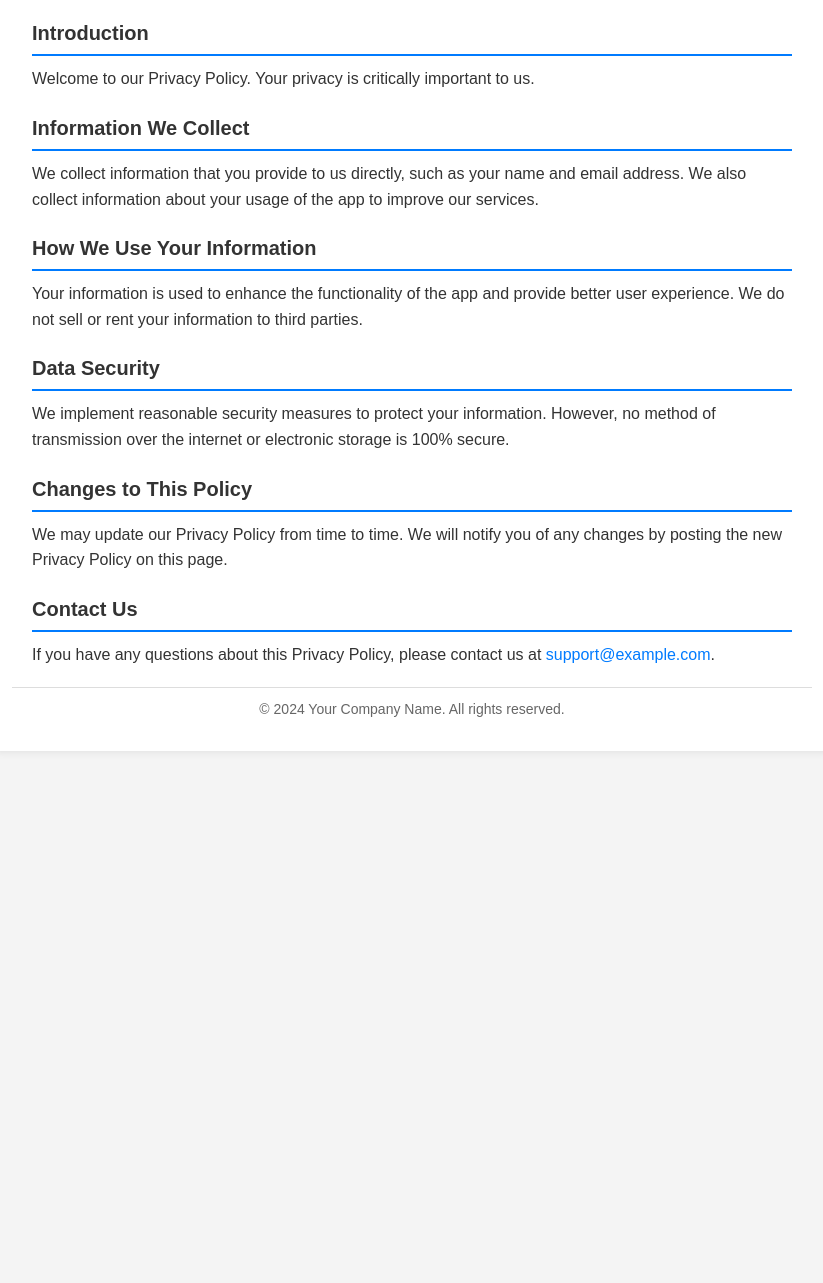
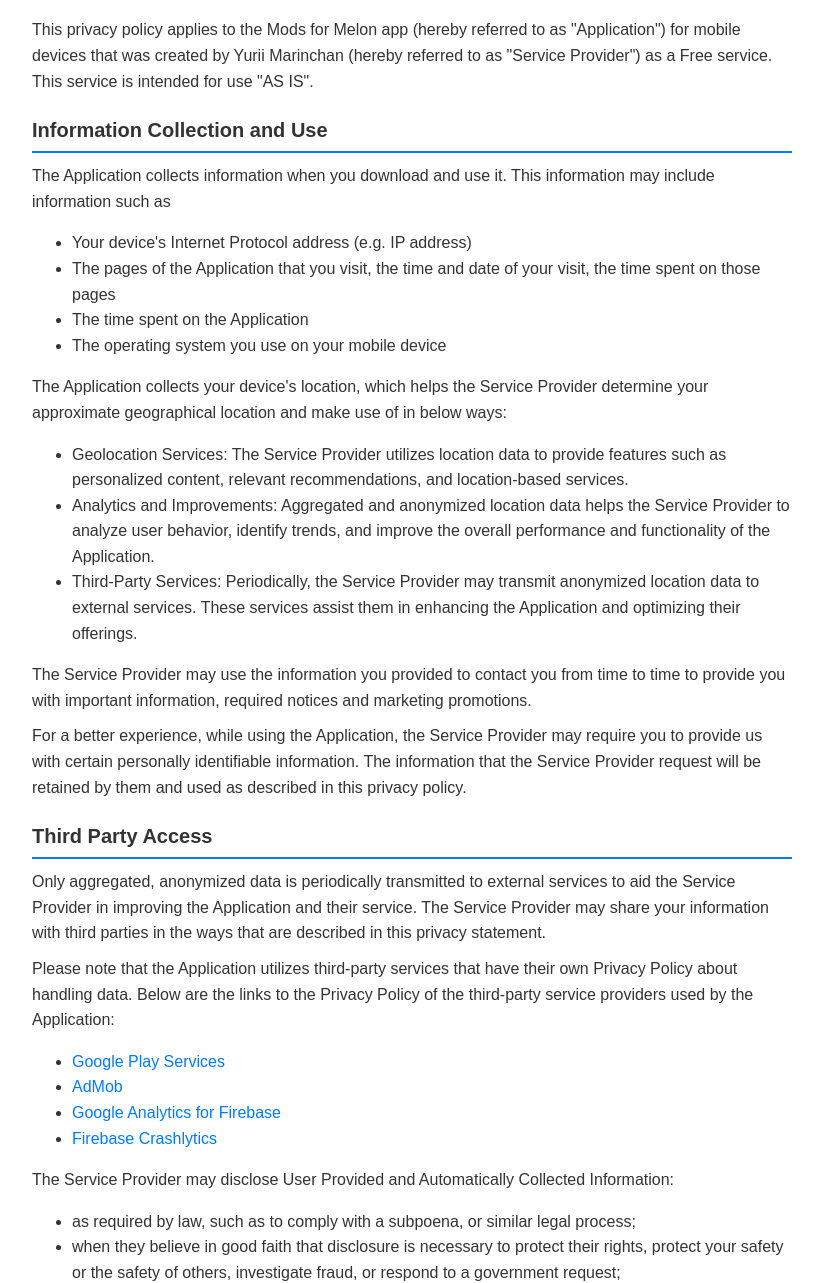
Before and after one commit to 94marinchan/94marinchan.github.io, a plain HTML site: page index.html in a window 1280 px wide. Shown: the part 81-1364 px from the top of the page, without its empty margins (228-1051 px from the left). Before the commit the page ends 852 px from the top, so only its background shows below. Drawn offline with Linux system fonts and the light colour scheme.

Commit message:
Update index.html

```diff
--- a/index.html
+++ b/index.html
@@ -13,32 +13,76 @@
         </header>
         <main>
             <section>
-                <h2>Introduction</h2>
-                <p>Welcome to our Privacy Policy. Your privacy is critically important to us.</p>
+                <p>This privacy policy applies to the Mods for Melon app (hereby referred to as "Application") for mobile devices that was created by Yurii Marinchan (hereby referred to as "Service Provider") as a Free service. This service is intended for use "AS IS".</p>
             </section>
             <section>
-                <h2>Information We Collect</h2>
-                <p>We collect information that you provide to us directly, such as your name and email address. We also collect information about your usage of the app to improve our services.</p>
+                <h2>Information Collection and Use</h2>
+                <p>The Application collects information when you download and use it. This information may include information such as</p>
+                <ul>
+                    <li>Your device's Internet Protocol address (e.g. IP address)</li>
+                    <li>The pages of the Application that you visit, the time and date of your visit, the time spent on those pages</li>
+                    <li>The time spent on the Application</li>
+                    <li>The operating system you use on your mobile device</li>
+                </ul>
+                <p>The Application collects your device's location, which helps the Service Provider determine your approximate geographical location and make use of in below ways:</p>
+                <ul>
+                    <li>Geolocation Services: The Service Provider utilizes location data to provide features such as personalized content, relevant recommendations, and location-based services.</li>
+                    <li>Analytics and Improvements: Aggregated and anonymized location data helps the Service Provider to analyze user behavior, identify trends, and improve the overall performance and functionality of the Application.</li>
+                    <li>Third-Party Services: Periodically, the Service Provider may transmit anonymized location data to external services. These services assist them in enhancing the Application and optimizing their offerings.</li>
+                </ul>
+                <p>The Service Provider may use the information you provided to contact you from time to time to provide you with important information, required notices and marketing promotions.</p>
+                <p>For a better experience, while using the Application, the Service Provider may require you to provide us with certain personally identifiable information. The information that the Service Provider request will be retained by them and used as described in this privacy policy.</p>
             </section>
             <section>
-                <h2>How We Use Your Information</h2>
-                <p>Your information is used to enhance the functionality of the app and provide better user experience. We do not sell or rent your information to third parties.</p>
+                <h2>Third Party Access</h2>
+                <p>Only aggregated, anonymized data is periodically transmitted to external services to aid the Service Provider in improving the Application and their service. The Service Provider may share your information with third parties in the ways that are described in this privacy statement.</p>
+                <p>Please note that the Application utilizes third-party services that have their own Privacy Policy about handling data. Below are the links to the Privacy Policy of the third-party service providers used by the Application:</p>
+                <ul>
+                    <li><a href="https://www.google.com/policies/privacy/" target="_blank" rel="noopener noreferrer">Google Play Services</a></li>
+                    <li><a href="https://support.google.com/admob/answer/6128543?hl=en" target="_blank" rel="noopener noreferrer">AdMob</a></li>
+                    <li><a href="https://firebase.google.com/support/privacy" target="_blank" rel="noopener noreferrer">Google Analytics for Firebase</a></li>
+                    <li><a href="https://firebase.google.com/support/privacy/" target="_blank" rel="noopener noreferrer">Firebase Crashlytics</a></li>
+                </ul>
+                <p>The Service Provider may disclose User Provided and Automatically Collected Information:</p>
+                <ul>
+                    <li>as required by law, such as to comply with a subpoena, or similar legal process;</li>
+                    <li>when they believe in good faith that disclosure is necessary to protect their rights, protect your safety or the safety of others, investigate fraud, or respond to a government request;</li>
+                    <li>with their trusted services providers who work on their behalf, do not have an independent use of the information we disclose to them, and have agreed to adhere to the rules set forth in this privacy statement.</li>
+                </ul>
             </section>
             <section>
-                <h2>Data Security</h2>
-                <p>We implement reasonable security measures to protect your information. However, no method of transmission over the internet or electronic storage is 100% secure.</p>
+                <h2>Opt-Out Rights</h2>
+                <p>You can stop all collection of information by the Application easily by uninstalling it. You may use the standard uninstall processes as may be available as part of your mobile device or via the mobile application marketplace or network.</p>
             </section>
             <section>
-                <h2>Changes to This Policy</h2>
-                <p>We may update our Privacy Policy from time to time. We will notify you of any changes by posting the new Privacy Policy on this page.</p>
+                <h2>Data Retention Policy</h2>
+                <p>The Service Provider will retain User Provided data for as long as you use the Application and for a reasonable time thereafter. If you'd like them to delete User Provided Data that you have provided via the Application, please contact them at 94marinchan@gmail.com and they will respond in a reasonable time.</p>
+            </section>
+            <section>
+                <h2>Children</h2>
+                <p>The Service Provider does not use the Application to knowingly solicit data from or market to children under the age of 13.</p>
+                <p>The Application does not address anyone under the age of 13. The Service Provider does not knowingly collect personally identifiable information from children under 13 years of age. In the case the Service Provider discover that a child under 13 has provided personal information, the Service Provider will immediately delete this from their servers. If you are a parent or guardian and you are aware that your child has provided us with personal information, please contact the Service Provider (94marinchan@gmail.com) so that they will be able to take the necessary actions.</p>
+            </section>
+            <section>
+                <h2>Security</h2>
+                <p>The Service Provider is concerned about safeguarding the confidentiality of your information. The Service Provider provides physical, electronic, and procedural safeguards to protect information the Service Provider processes and maintains.</p>
+            </section>
+            <section>
+                <h2>Changes</h2>
+                <p>This Privacy Policy may be updated from time to time for any reason. The Service Provider will notify you of any changes to the Privacy Policy by updating this page with the new Privacy Policy. You are advised to consult this Privacy Policy regularly for any changes, as continued use is deemed approval of all changes.</p>
+                <p>This privacy policy is effective as of 2024-09-09</p>
+            </section>
+            <section>
+                <h2>Your Consent</h2>
+                <p>By using the Application, you are consenting to the processing of your information as set forth in this Privacy Policy now and as amended by us.</p>
             </section>
             <section>
                 <h2>Contact Us</h2>
-                <p>If you have any questions about this Privacy Policy, please contact us at <a href="mailto:support@example.com">support@example.com</a>.</p>
+                <p>If you have any questions regarding privacy while using the Application, or have questions about the practices, please contact the Service Provider via email at 94marinchan@gmail.com.</p>
             </section>
         </main>
         <footer>
-            <p>&copy; 2024 Your Company Name. All rights reserved.</p>
+            <p>&copy; 2024. All rights reserved.</p>
         </footer>
     </div>
 </body>
```
